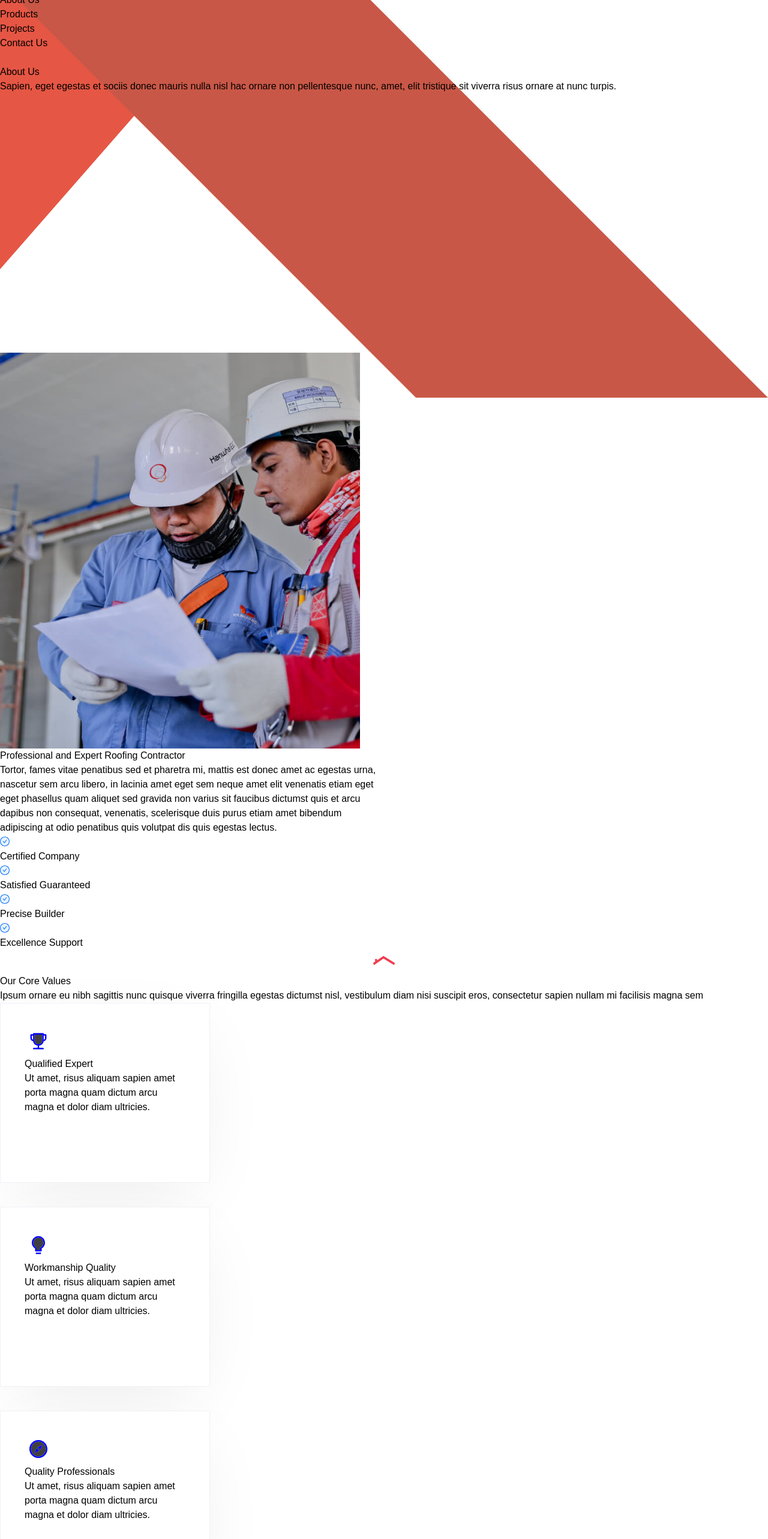
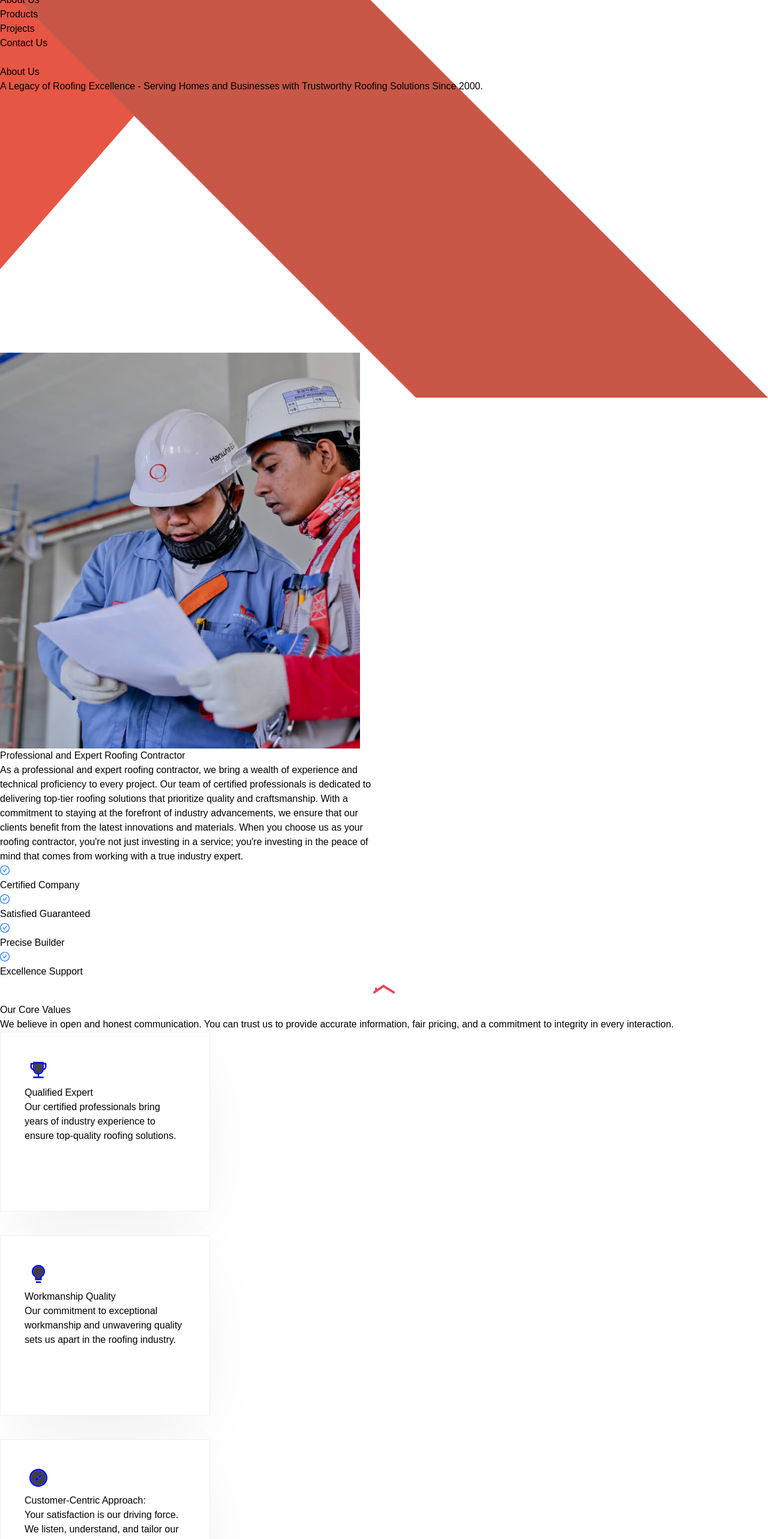
Before and after one commit to ismoil27/kbm-project, a React (Vite) app: page /about-us in a window 1280 px wide. Shown: the part 60-2626 px from the top of the page at 60% size. Built offline with nearby package versions, Linux system fonts and the light colour scheme; what @material-tailwind/react would draw is missing.

Commit message:
fix: modifiying pages textes

```diff
--- a/src/pages/about-us.jsx
+++ b/src/pages/about-us.jsx
@@ -28,9 +28,8 @@ export function AboutUs() {
                 About Us
               </Typography>
               <Typography variant="lead" color="white" className=" opacity-80">
-                Sapien, eget egestas et sociis donec mauris nulla nisl hac
-                ornare non pellentesque nunc, amet, elit tristique sit viverra
-                risus ornare at nunc turpis.
+                A Legacy of Roofing Excellence - Serving Homes and Businesses
+                with Trustworthy Roofing Solutions Since 2000.
               </Typography>
             </div>
           </div>
@@ -52,13 +51,15 @@ export function AboutUs() {
               Professional and Expert Roofing Contractor
             </h1>
             <p className="mb-6 leading-7 text-blue-gray-500">
-              Tortor, fames vitae penatibus sed et pharetra mi, mattis est donec
-              amet ac egestas urna, nascetur sem arcu libero, in lacinia amet
-              eget sem neque amet elit venenatis etiam eget eget phasellus quam
-              aliquet sed gravida non varius sit faucibus dictumst quis et arcu
-              dapibus non consequat, venenatis, scelerisque duis purus etiam
-              amet bibendum adipiscing at odio penatibus quis volutpat dis quis
-              egestas lectus.
+              As a professional and expert roofing contractor, we bring a wealth
+              of experience and technical proficiency to every project. Our team
+              of certified professionals is dedicated to delivering top-tier
+              roofing solutions that prioritize quality and craftsmanship. With
+              a commitment to staying at the forefront of industry advancements,
+              we ensure that our clients benefit from the latest innovations and
+              materials. When you choose us as your roofing contractor, you're
+              not just investing in a service; you're investing in the peace of
+              mind that comes from working with a true industry expert.
             </p>
             <div className="flex justify-between">
               <div>
@@ -105,9 +106,9 @@ export function AboutUs() {
         />
         <h1 className="mt-2 text-center text-4xl font-bold">Our Core Values</h1>
         <p className="m-auto mt-4 w-6/12 text-center text-gray-400">
-          Ipsum ornare eu nibh sagittis nunc quisque viverra fringilla egestas
-          dictumst nisl, vestibulum diam nisi suscipit eros, consectetur sapien
-          nullam mi facilisis magna sem
+          We believe in open and honest communication. You can trust us to
+          provide accurate information, fair pricing, and a commitment to
+          integrity in every interaction.
         </p>
 
         <div className="relative mt-10 flex h-[400px] flex-wrap justify-center p-6">
@@ -125,8 +126,8 @@ export function AboutUs() {
                 Qualified Expert
               </p>
               <p className="mt-2">
-                Ut amet, risus aliquam sapien amet porta magna quam dictum arcu
-                magna et dolor diam ultricies.
+                Our certified professionals bring years of industry experience
+                to ensure top-quality roofing solutions.
               </p>
             </div>
             <div className="box1 ">
@@ -142,8 +143,8 @@ export function AboutUs() {
                 Workmanship Quality
               </p>
               <p className="mt-2">
-                Ut amet, risus aliquam sapien amet porta magna quam dictum arcu
-                magna et dolor diam ultricies.
+                Our commitment to exceptional workmanship and unwavering quality
+                sets us apart in the roofing industry.
               </p>
             </div>
             <div className="box1 ">
@@ -156,11 +157,12 @@ export function AboutUs() {
                 />
               </div>
               <p className="mt-8 text-xl font-bold text-black">
-                Quality Professionals
+                Customer-Centric Approach:
               </p>
               <p className="mt-2">
-                Ut amet, risus aliquam sapien amet porta magna quam dictum arcu
-                magna et dolor diam ultricies.
+                Your satisfaction is our driving force. We listen, understand,
+                and tailor our services to meet your unique needs and exceed
+                your expectations.
               </p>
             </div>
           </div>
@@ -186,13 +188,15 @@ export function AboutUs() {
             Our Mission
           </div>
           <div className="w-64 flex-[3_3_0%] text-gray-600">
-            Augue ut malesuada neque, venenatis enim odio velit imperdiet
-            aliquet justo, blandit massa purus risus amet cras pellentesque nibh
-            tellus senectus condimentum interdum orci arcu ullamcorper volutpat
-            proin eu malesuada neque, sit condimentum amet dolor, tempus varius
-            nec at nam donec sit quam euismod habitasse feugiat quisque
-            dignissim morbi et nunc facilisi facilisis etiam eros, tellus
-            convallis venenatis sit tempor diam, et mattis aliquet.
+            At Korean Building Materials, our mission is to provide superior
+            roofing solutions that not only protect your investments but also
+            enhance the comfort and beauty of your spaces. We are driven by a
+            dedication to quality, integrity, and customer satisfaction. Our
+            goal is to be your trusted roofing partner, offering expertise,
+            reliability, and peace of mind for every project, whether big or
+            small. We strive to build lasting relationships and roofs that stand
+            the test of time, making your safety and satisfaction our ultimate
+            priority.
           </div>
         </div>
         <div className="mt-20 flex">
@@ -200,12 +204,16 @@ export function AboutUs() {
             Our Vision
           </div>
           <div className="w-64 flex-[3_3_0%] text-gray-600">
-            Vulputate venenatis turpis sit ultricies donec accumsan nullam
-            malesuada in dolor adipiscing facilisis eget turpis odio enim
-            senectus quis consequat dolor, condimentum odio risus scelerisque
-            faucibus quam proin tempor proin sit ac sapien nunc, urna eget
-            adipiscing nulla vestibulum in eget pellentesque elit justo, auctor
-            proin nulla sapien.
+            At Korean Building Materials, our vision is to be the leading
+            roofing company known for setting industry standards in innovation,
+            sustainability, and customer-centric solutions. We aspire to create
+            a world where every roof we touch not only protects but also
+            inspires, adding value to the lives of those we serve. We envision a
+            future where our commitment to excellence and environmental
+            responsibility becomes a benchmark for the roofing industry. With
+            unwavering dedication to quality, safety, and customer satisfaction,
+            we aim to leave a legacy of trust, reliability, and roofs that stand
+            the test of time.
           </div>
         </div>
       </section>
--- a/src/pages/contact.jsx
+++ b/src/pages/contact.jsx
@@ -40,9 +40,10 @@ export const Contact = () => {
                 Contact Us
               </Typography>
               <Typography variant="lead" color="white" className="opacity-80">
-                Sapien, eget egestas et sociis donec mauris nulla nisl hac
-                ornare non pellentesque nunc, amet, elit tristique sit viverra
-                risus ornare at nunc turpis.
+                We're just a message away. Reach out to us for all your roofing
+                inquiries, and we'll promptly respond to assist you. Your
+                roofing project is important to us, and we're here to make it a
+                reality.
               </Typography>
             </div>
           </div>
@@ -53,18 +54,18 @@ export const Contact = () => {
         <div className="flex justify-center">
           <div className="mr-20">
             <p className="text-6xl font-bold">
-              Request a Free <br /> Estimate
+              Get in Touch with <br /> Our Roofing Experts
             </p>
-            <p className="mt-6 w-[500px] text-gray-600">
+            {/* <p className="mt-6 w-[500px] text-gray-600">
               Condimentum ultrices vitae dictumst augue id porta sed accumsan ut
               amet varius nibh neque faucibus iaculis interdum erat eget.
-            </p>
+            </p> */}
             <br />
             <p className="w-[500px] text-gray-500">
-              Neque amet at sit elementum et proin lacus vestibulum amet
-              bibendum purus dolor turpis platea sodales senectus purus donec
-              elit molestie scelerisque amet nullam tincidunt arcu odio enim ut
-              nunc vel, tristique dictumst adipiscing elit ultrices.
+              Our team is ready to assist you with your roofing needs. If you
+              have questions, need a quote, or want to discuss a project, please
+              don't hesitate to reach out. We look forward to hearing from you
+              and helping you with your roofing requirements.
             </p>
 
             <div className="mt-10 flex items-center pl-10">
--- a/src/pages/home.jsx
+++ b/src/pages/home.jsx
@@ -47,14 +47,11 @@ export function Home() {
                 Your Hometown Roofing Services Provider
               </h1>
               <Typography className="mb-8  text-xl font-normal text-blue-gray-500">
-                Condimentum ultrices vitae dictumst augue id porta sed accumsan
-                ut amet varius nibh neque faucibus iaculis interdum erat eget.
-                Rutrum ut volutpat scelerisque auctor ultrices lectus ultrices
-                ullamcorper massa diam etiam amet a, nulla pulvinar sapien,
-                ornare lectus nullam a faucibus diam et lorem diam nullam
-                commodo, vestibulum, pulvinar nisl suspendisse diam venenatis
-                enim nunc integer orci quam risus sit neque, fusce massa
-                vulputate pretium.
+                From residential roof repairs to commercial installations,
+                Korean Building Materials is here to exceed your expectations.
+                Explore our website to discover our portfolio of completed
+                projects and to learn more about our services. Ready to get
+                started? Contact us today for a free consultation and quote.
               </Typography>
               <PhoneTwoTone
                 twoToneColor={"blue"}
@@ -99,8 +96,8 @@ export function Home() {
             Commercial <br /> Roofing
           </p>
           <p className="z-10 mt-2 w-full text-white">
-            Ut amet, risus aliquam sapien amet porta magna quam dictum arcu
-            magna et dolor diam ultricies.
+            Transforming commercial roofs into assets of durability and
+            dependability, one project at a time.
           </p>
           <p className="z-10 mt-10 w-full cursor-pointer text-xl text-white">
             Learn More
@@ -119,8 +116,8 @@ export function Home() {
             Residential <br /> Roofing
           </p>
           <p className="z-10 mt-2 w-full text-white">
-            Aliquam orci blandit non risus viverra sed iaculis nunc neque augue
-            tincidunt diam turpis nisl.
+            Elevating residential roofs with skill, precision, and care,
+            enhancing the safety and comfort of your home.
           </p>
           <p className="z-10 mt-10 w-full cursor-pointer text-xl text-white">
             Learn More
@@ -138,8 +135,8 @@ export function Home() {
             After Storm <br /> Damage
           </p>
           <p className="z-10 mt-2 w-full text-white">
-            Amet proin sed ac ut diam varius pharetra tortor eget augue massa
-            pretium turpis praesent.
+            Restoring storm-damaged roofs to their former glory, ensuring safety
+            and peace of mind for homeowners.
           </p>
           <p className="z-10 mt-10 w-full cursor-pointer text-xl text-white">
             Learn More
@@ -154,11 +151,11 @@ export function Home() {
             04.
           </p>
           <p className="z-10 mt-52 w-full text-3xl text-white">
-            Financing & <br /> Insurance
+            Financing <br />
           </p>
           <p className="z-10 mt-2 w-full text-white">
-            Sed ac, morbi vel viverra scelerisque tellus arcu eget ut duis fames
-            in quam gravida.
+            Empowering your roofing dreams with flexible financing options for a
+            secure and worry-free investment
           </p>
           <p className="z-10 mt-10 w-full cursor-pointer text-xl text-white">
             Learn More
```
